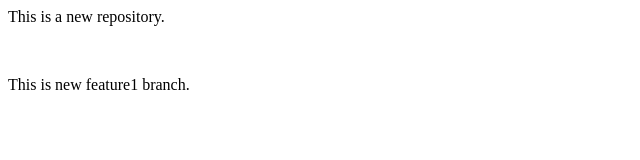
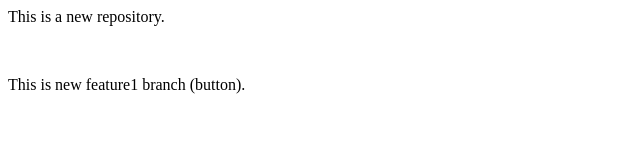
Before and after one commit to Dolphin7890/LocalRepo, a plain HTML site: page index.html in a window 1280 px wide. Shown: the full height of the page, 0-640 px from the left. Drawn offline with Linux system fonts and the light colour scheme.

```diff
--- a/index.html
+++ b/index.html
@@ -3,5 +3,5 @@
 </p>
 <br>
 <p>
-    This is new feature1 branch.
+    This is new feature1 branch (button).
 </p>
```
